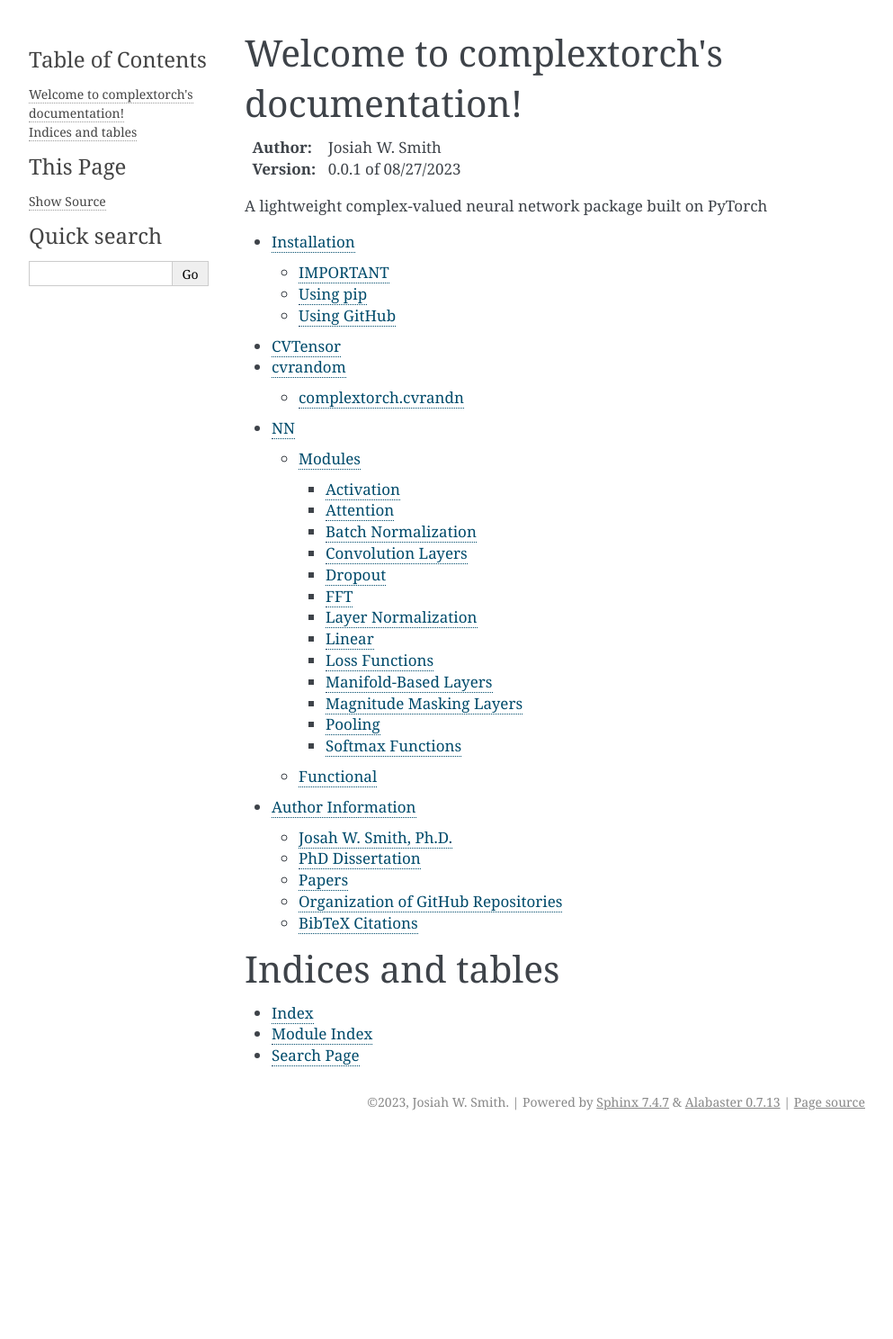
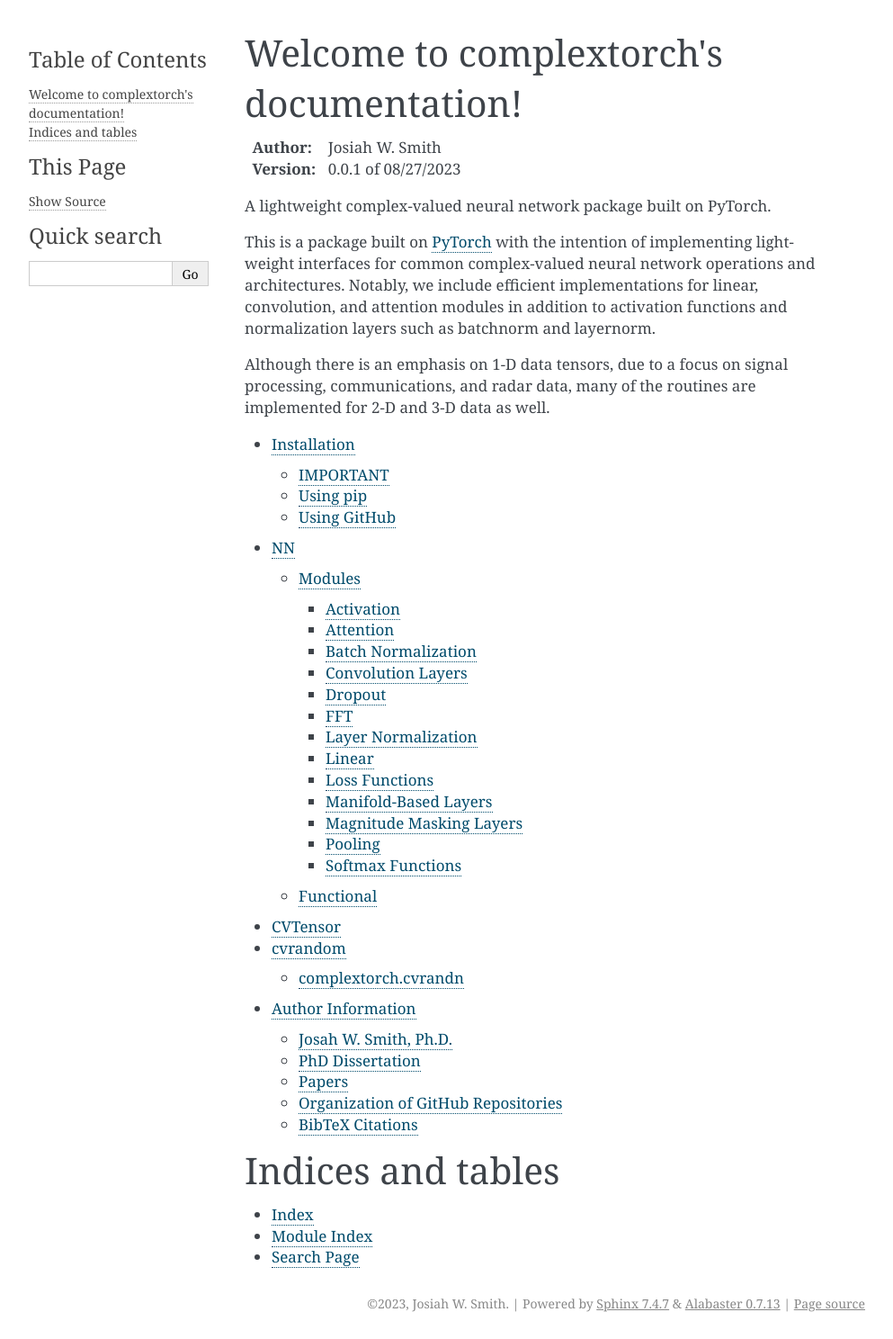
Before and after one commit to josiahwsmith10/complextorch, a Sphinx documentation site: the page built from docs/source/index.rst, in a window 1280 px wide. Shown: the whole page at 90% size, without its empty margins (148-1141 px from the left). Built offline with Sphinx 7.4.7, drawn with Linux system fonts in a browser that asks for light colours; before the commit the page ends 1264 px from its top, so only the background shows below that.

Commit message:
Update index and readme

```diff
--- a/docs/source/index.rst
+++ b/docs/source/index.rst
@@ -4,15 +4,20 @@
 :Author:  Josiah W. Smith
 :Version: 0.0.1 of 08/27/2023
 
-A lightweight complex-valued neural network package built on PyTorch
+A lightweight complex-valued neural network package built on PyTorch.
+
+This is a package built on `PyTorch <https://pytorch.org/>`_ with the intention of implementing light-weight interfaces for common complex-valued neural network operations and architectures.
+Notably, we include efficient implementations for linear, convolution, and attention modules in addition to activation functions and normalization layers such as batchnorm and layernorm.
+
+Although there is an emphasis on 1-D data tensors, due to a focus on signal processing, communications, and radar data, many of the routines are implemented for 2-D and 3-D data as well.
 
 .. toctree::
    :maxdepth: 3
 
    installation
+   nn
    _cvtensor
    _cvrandom
-   nn
    about
 
 Indices and tables
```
Also changed, not shown: README.md (+1 -1 lines).
